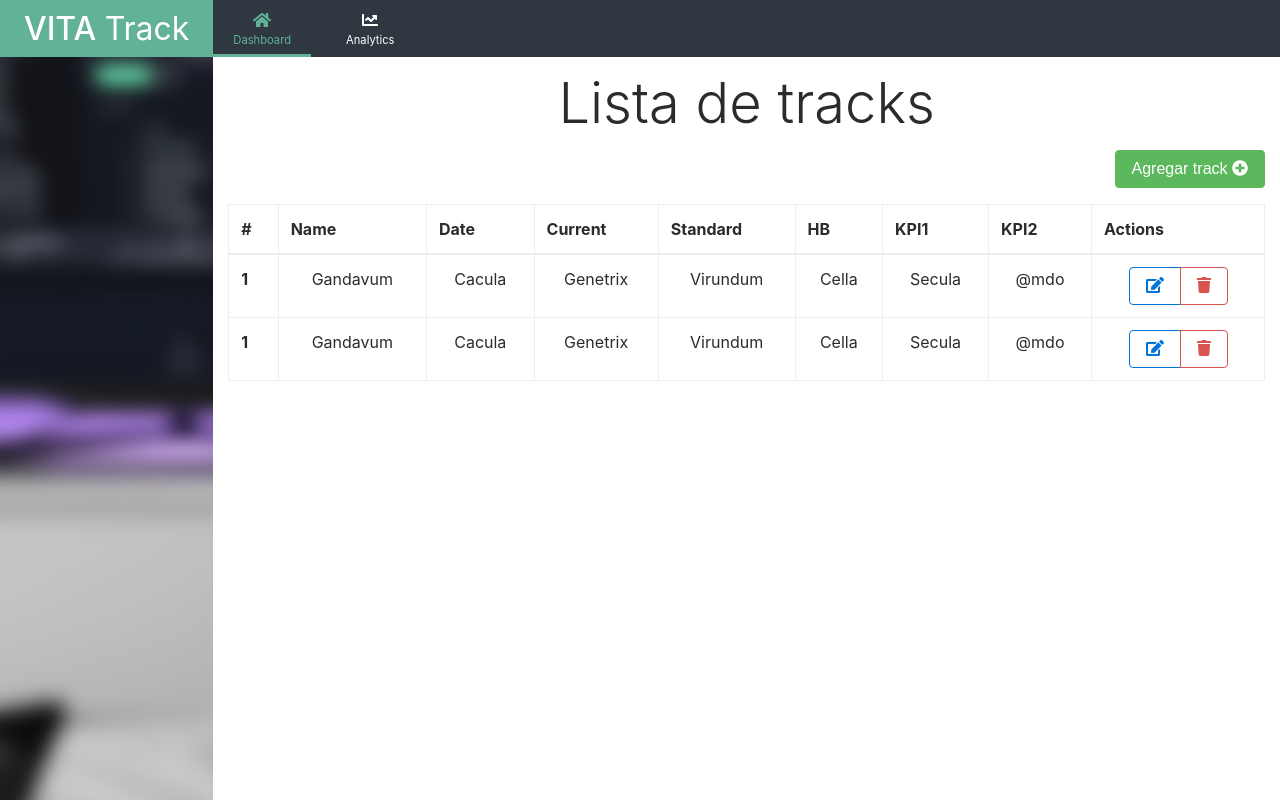
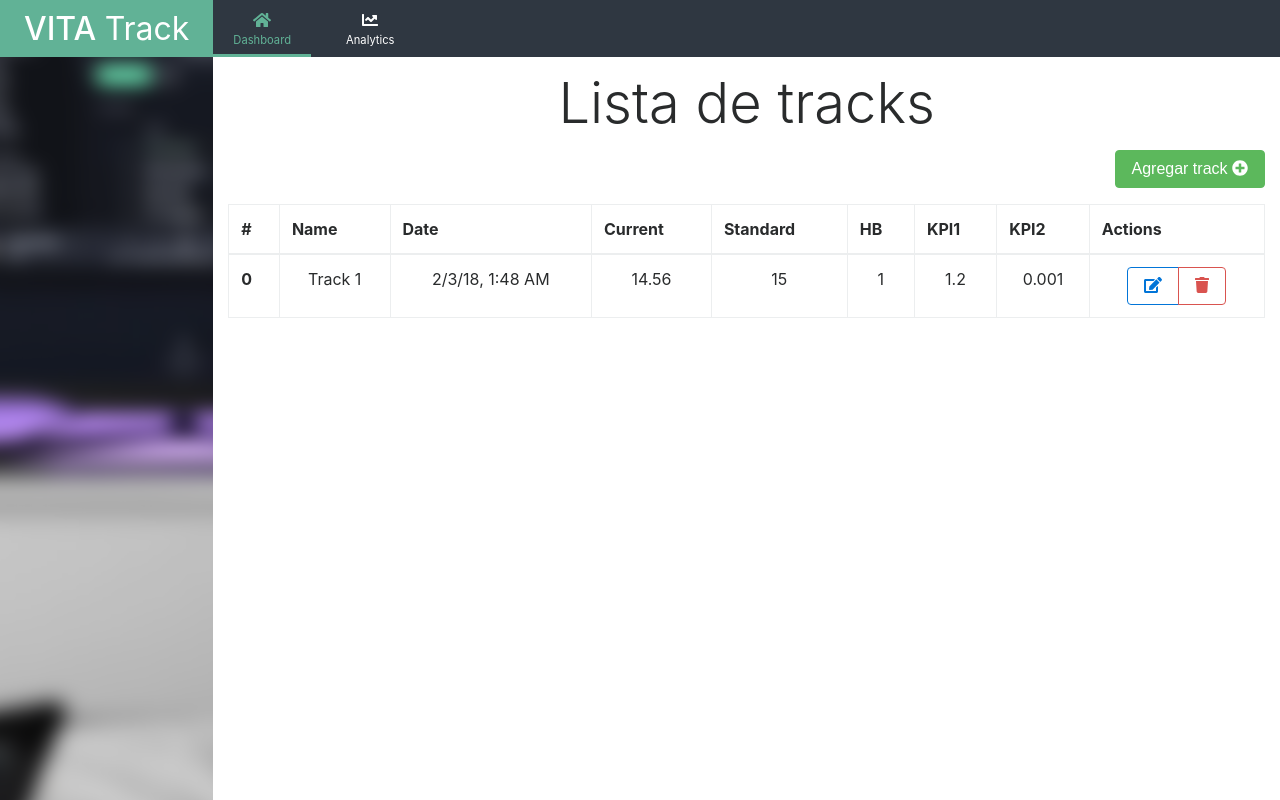
Before and after one commit to EderMarcos/examen_angular, an Angular app: page /dashboard/tracks in a window 1280 px wide. Shown: the top 800 px of the page. Built offline with nearby package versions, Linux system fonts and the light colour scheme.

Commit message:
Validacion formulario nuevo track

```diff
--- a/src/app/components/track-page/track-new/track-new.component.html
+++ b/src/app/components/track-page/track-new/track-new.component.html
@@ -7,18 +7,37 @@
 
   <div class="row">
     <div class="col">
-      <form>
+      <form [formGroup]="form" (ngSubmit)="save()" novalidate>
         <div class="row">
           <div class="col">
             <div class="form-group">
               <label for="inputName">Name:</label>
-              <input type="text" class="form-control" id="inputName" placeholder="Name">
+              <input type="text" class="form-control"
+                     [ngClass]="{
+                     'is-valid': form.controls['name'].valid && form.controls['name'].touched,
+                     'is-invalid': form.controls['name'].invalid && form.controls['name'].touched
+                     }"
+                     id="inputName" placeholder="Name" formControlName="name">
+              <small *ngIf="form.controls['name'].errors?.required && form.controls['name'].touched" class="invalid-feedback">
+                * El campo es obligatorio
+              </small>
+              <small *ngIf="form.controls['name'].errors?.minlength && form.controls['name'].touched" class="invalid-feedback">
+                La longitud minima es de {{ form.controls['name'].errors?.minlength.requiredLength }}
+              </small>
             </div>
           </div>
           <div class="col">
             <div class="form-group">
               <label for="inputDate">Date:</label>
-              <input type="date" class="form-control" id="inputDate" placeholder="01/01/2018">
+              <input type="date" class="form-control"
+                     [ngClass]="{
+                     'is-valid': form.controls['date'].valid && form.controls['date'].touched,
+                     'is-invalid': form.controls['date'].invalid && form.controls['date'].touched
+                     }"
+                     id="inputDate" placeholder="01/01/2018" formControlName="date">
+              <small *ngIf="form.controls['date'].errors?.required && form.controls['date'].touched" class="invalid-feedback">
+                * El campo es obligatorio
+              </small>
             </div>
           </div>
         </div>
@@ -26,35 +45,75 @@
           <div class="col">
             <div class="form-group">
               <label for="inputCurrent">Current:</label>
-              <input type="number" class="form-control" id="inputCurrent" placeholder="15.1">
+              <input type="number" class="form-control"
+                     [ngClass]="{
+                     'is-valid': form.controls['current'].valid && form.controls['current'].touched,
+                     'is-invalid': form.controls['current'].invalid && form.controls['current'].touched
+                     }"
+                     id="inputCurrent" placeholder="15.1" formControlName="current">
+              <small *ngIf="form.controls['current'].errors?.required && form.controls['current'].touched" class="invalid-feedback">
+                * El campo es obligatorio
+              </small>
             </div>
           </div>
           <div class="col">
             <div class="form-group">
               <label for="inputStandard">Standard:</label>
-              <input type="number" class="form-control" id="inputStandard" placeholder="15">
+              <input type="number" class="form-control"
+                     [ngClass]="{
+                     'is-valid': form.controls['standard'].valid && form.controls['standard'].touched,
+                     'is-invalid': form.controls['standard'].invalid && form.controls['standard'].touched
+                     }"
+                     id="inputStandard" placeholder="15" formControlName="standard">
+              <small *ngIf="form.controls['standard'].errors?.required && form.controls['standard'].touched" class="invalid-feedback">
+                * El campo es obligatorio
+              </small>
             </div>
           </div>
           <div class="col">
             <label for="inputHb">HB:</label>
-            <select class="custom-select" id="inputHb">
-              <option selected>Elige una opcion</option>
+            <select class="custom-select"
+                    [ngClass]="{
+                     'is-valid': form.controls['hb'].valid && form.controls['hb'].touched,
+                     'is-invalid': form.controls['hb'].invalid && form.controls['hb'].touched
+                     }"
+                    id="inputHb" formControlName="hb">
+              <option value="null">Elige una opcion</option>
               <option value="1">1</option>
               <option value="2">2</option>
             </select>
+            <small *ngIf="form.controls['hb'].errors?.required && form.controls['hb'].touched" class="invalid-feedback">
+              * El campo es obligatorio
+            </small>
           </div>
         </div>
         <div class="row">
           <div class="col">
             <div class="form-group">
               <label for="inputKPI1">KPI1:</label>
-              <input type="number" class="form-control" id="inputKPI1" placeholder="1.8">
+              <input type="number" class="form-control"
+                     [ngClass]="{
+                     'is-valid': form.controls['kpi1'].valid && form.controls['kpi1'].touched,
+                     'is-invalid': form.controls['kpi1'].invalid && form.controls['kpi1'].touched
+                     }"
+                     id="inputKPI1" placeholder="1.8" formControlName="kpi1">
+              <small *ngIf="form.controls['kpi1'].errors?.required && form.controls['kpi1'].touched" class="invalid-feedback">
+                * El campo es obligatorio
+              </small>
             </div>
           </div>
           <div class="col">
             <div class="form-group">
               <label for="inputKPI2">KPI2:</label>
-              <input type="number" class="form-control" id="inputKPI2" placeholder="0.01">
+              <input type="number" class="form-control"
+                     [ngClass]="{
+                     'is-valid': form.controls['kpi2'].valid && form.controls['kpi2'].touched,
+                     'is-invalid': form.controls['kpi2'].invalid && form.controls['kpi2'].touched
+                     }"
+                     id="inputKPI2" placeholder="0.01" formControlName="kpi2">
+              <small *ngIf="form.controls['kpi2'].errors?.required && form.controls['kpi2'].touched" class="invalid-feedback">
+                * El campo es obligatorio
+              </small>
             </div>
           </div>
         </div>
@@ -62,7 +121,7 @@
           <i class="fas fa-arrow-left"></i>
           Regresar
         </button>
-        <button class="btn btn-success float-right">
+        <button class="btn btn-success float-right" [disabled]="form.invalid" >
           Guardar
           <i class="fas fa-save"></i>
         </button>
--- a/src/app/components/track-page/track-new/track-new.component.ts
+++ b/src/app/components/track-page/track-new/track-new.component.ts
@@ -1,4 +1,8 @@
 import { Component, OnInit } from '@angular/core';
+import { TrackService } from '../../../services/track.service';
+import { TrackInterface } from '../../../interfaces/track';
+import { Router } from '@angular/router';
+import { FormGroup, FormControl, Validators } from '@angular/forms';
 
 @Component({
   selector: 'app-track-new',
@@ -7,9 +11,42 @@ import { Component, OnInit } from '@angular/core';
 })
 export class TrackNewComponent implements OnInit {
 
-  constructor() { }
+  public form: FormGroup;
+  public trackObject: TrackInterface = {
+    name: null,
+    date: null,
+    current: null,
+    standard: null,
+    hb: null,
+    kpi1: null,
+    kpi2: null,
+  };
+
+  constructor(private trackService: TrackService,
+              private router: Router) {
+    this.form = new FormGroup({
+      'name': new FormControl(null, [Validators.required, Validators.minLength(2)]),
+      'date': new FormControl(null, [Validators.required]),
+      'current': new FormControl(null, [Validators.required]),
+      'standard': new FormControl(null, [Validators.required]),
+      'hb': new FormControl(null, [Validators.required]),
+      'kpi1': new FormControl(null, [Validators.required]),
+      'kpi2': new FormControl(null, [Validators.required])
+    });
+  }
 
   ngOnInit() {
   }
 
+  public addTrack(): void {
+    this.trackService.setDataTrack(this.trackObject);
+    this.router.navigateByUrl('/dashboard/tracks');
+  }
+
+  public save(): void {
+    console.log(this.form);
+    console.log(this.form.value);
+    console.log(this.form.controls['name'].errors);
+  }
+
 }
--- a/src/app/components/track-page/tracks/tracks.component.html
+++ b/src/app/components/track-page/tracks/tracks.component.html
@@ -25,41 +25,21 @@
         </tr>
       </thead>
       <tbody>
-        <tr>
-          <th scope="row">1</th>
-          <td>Gandavum </td>
-          <td>Cacula </td>
-          <td>Genetrix </td>
-          <td>Virundum </td>
-          <td>Cella </td>
-          <td>Secula </td>
-          <td>@mdo</td>
+        <tr *ngFor="let i of trackList; let idx = index">
+          <th>{{ idx }}</th>
+          <td>{{ i.name }}</td>
+          <td>{{ i.date | date: 'short'}}</td>
+          <td>{{ i.current }}</td>
+          <td>{{ i.standard }}</td>
+          <td>{{ i.hb }}</td>
+          <td>{{ i.kpi1 }}</td>
+          <td>{{ i.kpi2 }}</td>
           <td>
-            <div class="btn-group" role="group" aria-label="Basic example">
-              <button type="button" class="btn btn-outline-primary">
+            <div class="btn-group" role="group">
+              <button type="button" class="btn btn-outline-primary" routerLink="/dashboard/tracks/{{ idx }}/update">
                 <i class="fas fa-edit"></i>
               </button>
-              <button type="button" class="btn btn-outline-danger">
-                <i class="fas fa-trash"></i>
-              </button>
-            </div>
-          </td>
-        </tr>
-        <tr>
-          <th scope="row">1</th>
-          <td>Gandavum </td>
-          <td>Cacula </td>
-          <td>Genetrix </td>
-          <td>Virundum </td>
-          <td>Cella </td>
-          <td>Secula </td>
-          <td>@mdo</td>
-          <td>
-            <div class="btn-group" role="group" aria-label="Basic example">
-              <button type="button" class="btn btn-outline-primary">
-                <i class="fas fa-edit"></i>
-              </button>
-              <button type="button" class="btn btn-outline-danger">
+              <button type="button" class="btn btn-outline-danger" (click)="removeTrack(idx)">
                 <i class="fas fa-trash"></i>
               </button>
             </div>
--- a/src/app/components/track-page/tracks/tracks.component.ts
+++ b/src/app/components/track-page/tracks/tracks.component.ts
@@ -1,4 +1,6 @@
 import { Component, OnInit } from '@angular/core';
+import { TrackService } from '../../../services/track.service';
+import { TrackInterface } from '../../../interfaces/track';
 
 @Component({
   selector: 'app-tracks',
@@ -7,9 +9,44 @@ import { Component, OnInit } from '@angular/core';
 })
 export class TracksComponent implements OnInit {
 
-  constructor() { }
+  trackList: TrackInterface[] = [];
+  errorMsg: string;
+
+  constructor(private trackService: TrackService) {
+    this.trackList = this.getLocalTrack();
+  }
 
   ngOnInit() {
+    this.getTrack();
+  }
+
+  public getTrack(): void {
+    this.trackService.getDataTrack().subscribe(
+      res => {
+        if (res) {
+          this.trackList.push(res);
+        }
+      },
+      err => this.errorMsg = err
+    );
+    this.setLocalTrack(this.trackList);
+  }
+
+  public removeTrack(id: number) {
+    this.trackList.splice(id, 1);
+    this.setLocalTrack(this.trackList);
+  }
+
+  private setLocalTrack(data: TrackInterface[]): void {
+    localStorage.setItem('trackList', JSON.stringify(data));
+  }
+
+  private getLocalTrack(): TrackInterface[] {
+    return localStorage.getItem('trackList') != null ? JSON.parse(localStorage.getItem('trackList')) : [];
+  }
+
+  private clearLocal(): void {
+    localStorage.clear();
   }
 
 }
```
Also changed, not shown: src/app/app.module.ts (+6 -4 lines).
